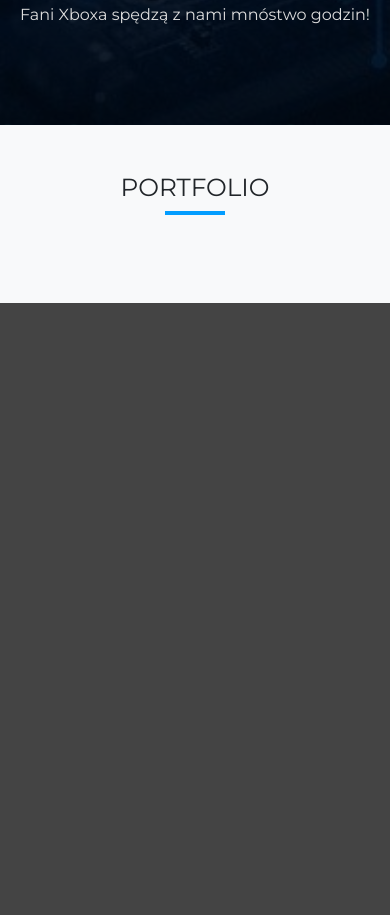
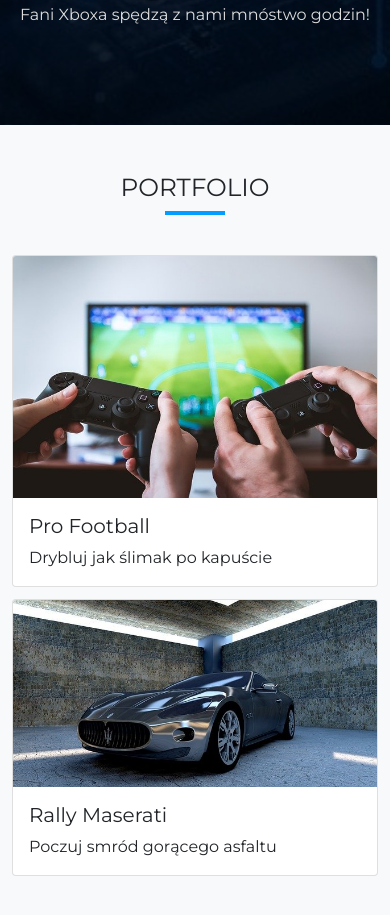
Before and after one commit to DarekDylag/Udemy, a plain HTML site: page index.html in a window 390 px wide. Shown: the part 2505-3420 px from the top of the page. Before the commit the page ends 2808 px from the top, so only its background shows below. Drawn offline with nearby package versions, Linux system fonts and the light colour scheme.

Commit message:
portfolio cz2

```diff
--- a/index.html
+++ b/index.html
@@ -116,18 +116,30 @@
 
             </div>
         </div>
-
-
-
-
-
-
-
     </section>
     <section id="portfolio" class="portfolio bg-light py-5">
         <h2>portfolio</h2>
         <div class="underline"></div>
         <div class="container">
+
+            <!-- wersja mobilna -->
+            <div class="card-group d-lg-none">
+                <div class="card">
+                  <img src="./img/gaming-mini.jpg" class="card-img-top" alt="...">
+                  <div class="card-body">
+                    <h5 class="card-title">Pro Football</h5>
+                    <p class="card-text">Drybluj jak ślimak po kapuście</p>
+                  </div>
+                </div>
+                <div class="card ms-sm-3">
+                  <img src="./img/maseratti-mini.jpg" class="card-img-top" alt="...">
+                  <div class="card-body">
+                    <h5 class="card-title">Rally Maserati</h5>
+                    <p class="card-text">Poczuj smród gorącego asfaltu</p>
+                  </div>
+                </div>
+                </div>
+            <!-- wersja desktopowa -->
             <div id="carouselExampleCaptions" class="carousel slide d-none d-lg-block" data-bs-ride="false">
                 <div class="carousel-indicators">
                   <button type="button" data-bs-target="#carouselExampleCaptions" data-bs-slide-to="0" class="active" aria-current="true" aria-label="Slide 1"></button>
@@ -137,15 +149,15 @@
                   <div class="carousel-item active">
                     <img src="/img/gaming-big.jpg" class="d-block w-100" alt="...">
                     <div class="carousel-caption d-none d-md-block">
-                      <h5>First slide label</h5>
-                      <p>Some representative placeholder content for the first slide.</p>
+                      <h5>Pro Football</h5>
+                      <p>Drybluj jak ślimak po kapuście</p>
                     </div>
                   </div>
                   <div class="carousel-item">
                     <img src="/img/maseratti-big.jpg" class="d-block w-100" alt="...">
                     <div class="carousel-caption d-none d-md-block">
-                      <h5>Second slide label</h5>
-                      <p>Some representative placeholder content for the second slide.</p>
+                      <h5>Rally Maserati</h5>
+                      <p>Poczuj smród gorącego asfaltu</p>
                     </div>
                   </div>
 
@@ -159,8 +171,8 @@
                   <span class="visually-hidden">Next</span>
                 </button>
               </div>
-
-        </div>
+                            </div>
+             </div>
 
     </section>
 
```
